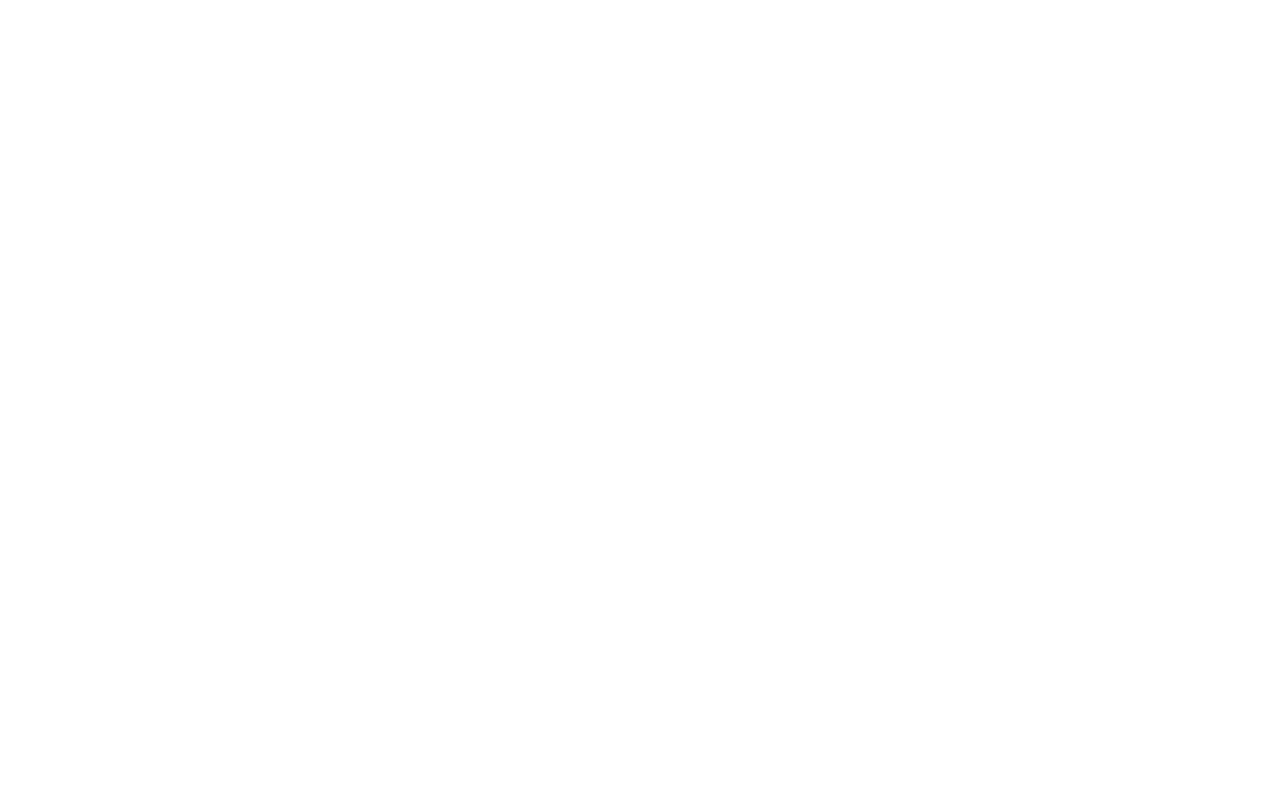
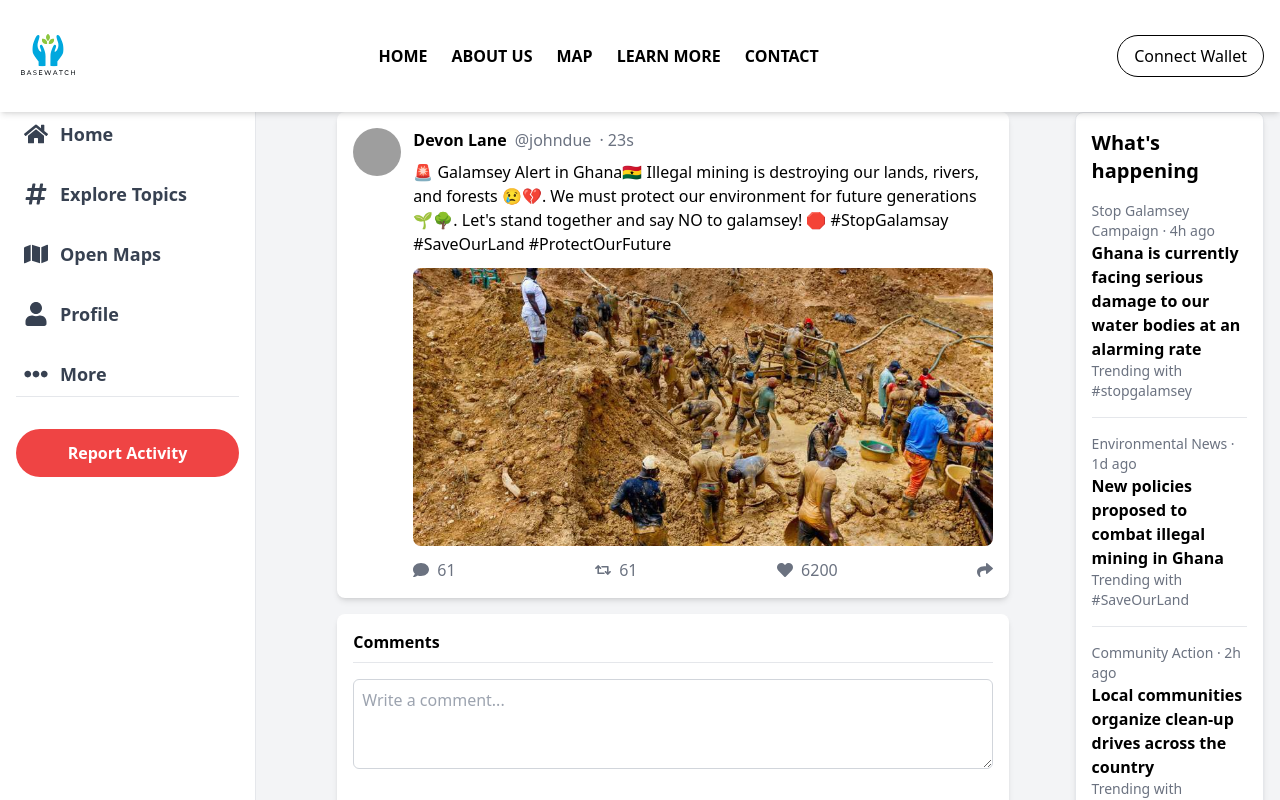
Before and after one commit to AWESOME04/basewatch, a React (Vite) app in the folder frontend/: page /post/0 in a window 1280 px wide. Before the commit this address had no page. Shown: the top 800 px of the page. Built offline with nearby package versions, Linux system fonts and the light colour scheme; grey boxes are pictures that could not be loaded.

Commit message:
feat: add page and routing to view a single post

```diff
--- a/frontend/src/App.tsx
+++ b/frontend/src/App.tsx
@@ -4,6 +4,7 @@
 import Explore from './pages/Explore';
 import ViewMap from './pages/ViewMap';
 import ReportActivity from './pages/ReportActivity';
+import SinglePostPage from './pages/SinglePostPage';
 
 function App() {
   return (
@@ -14,6 +15,7 @@
         <Route path="/explore" element={<Explore />} />
         <Route path="/maps" element={<ViewMap />} />
         <Route path="/report" element={<ReportActivity />} />
+        <Route path="/post/:postId" element={<SinglePostPage />} />
       </Routes>
     </Router>
   );
--- a/frontend/src/components/feed/MainContent.tsx
+++ b/frontend/src/components/feed/MainContent.tsx
@@ -1,3 +1,4 @@
+import { Link } from 'react-router-dom';
 import posts from '../../data/posts';
 import { FaComment, FaRetweet, FaHeart, FaShare } from 'react-icons/fa';
 
@@ -5,7 +6,8 @@
   return (
     <div className="space-y-4">
       {posts.map((post, index) => (
-        <div key={index} className="bg-white p-4 rounded-lg shadow-md hover:shadow-lg transition-shadow">
+        <Link to={`/post/${index}`} key={index} className="block">
+          <div className="bg-white p-4 rounded-lg shadow-md hover:shadow-lg transition-shadow">
             <div className="flex items-start space-x-3">
               <img src={post.author.avatar} alt={post.author.name} className="w-12 h-12 rounded-full" />
               <div className="flex-grow">
@@ -35,6 +37,7 @@
               </div>
             </div>
           </div>
+        </Link>
       ))}
     </div>
   );
--- a/frontend/src/pages/Feed.tsx
+++ b/frontend/src/pages/Feed.tsx
@@ -1,27 +1,35 @@
 import React from 'react';
-import { Link, useLocation } from 'react-router-dom';
-import {FaHome, FaHashtag, FaMap, FaUser, FaEllipsisH} from 'react-icons/fa';
+import { Link, Route, Routes, useLocation } from 'react-router-dom';
+import { FaHome, FaHashtag, FaMap, FaUser, FaEllipsisH } from 'react-icons/fa';
 import Header from '../components/shared/Header';
 import Sidebar from '../components/shared/Sidebar';
 import TrendingSection from '../components/feed/TrendingSection';
 import MainContent from '../components/feed/MainContent';
+import SinglePostPage from './SinglePostPage';
 
 const Feed: React.FC = () => {
   const location = useLocation();
 
   return (
     <div className="min-h-screen bg-gray-100">
-        <div className='pt-4'>
-          <Header mode="dashboard" isHomePage={false} />
-        </div>
+      <div className='pt-4'>
+        <Header mode="dashboard" isHomePage={false} />
+      </div>
       <div className="max-w-7xl mx-auto px-4 pt-20 lg:pt-24">
         <div className="flex flex-col lg:flex-row lg:space-x-8">
           <div className="hidden lg:block lg:w-64 flex-shrink-0">
             <Sidebar activePage={location.pathname} />
           </div>
           <main className="w-full lg:flex-grow mb-8">
-            <h1 className="text-2xl font-bold mb-4 text-light-blue">Home</h1>
-            <MainContent />
+            <Routes>
+              <Route path="/" element={
+                <>
+                  <h1 className="text-2xl font-bold mb-4 text-light-blue">Home</h1>
+                  <MainContent />
+                </>
+              } />
+              <Route path="/post/:postId" element={<SinglePostPage />} />
+            </Routes>
           </main>
           <div className="w-full lg:w-80 mt-8 lg:mt-0">
             <div className="lg:sticky lg:top-24">
--- a/frontend/src/pages/ReportActivity.tsx
+++ b/frontend/src/pages/ReportActivity.tsx
@@ -15,7 +15,7 @@
             <Sidebar activePage={location.pathname} />
           </div>
           <main className="flex-1">
-            <h1 className="text-2xl font-semibold text-gray-900 mb-6">Report Illegal Activity</h1>
+            <h1 className="text-2xl font-semibold text-gray-900 mb-6 text-light-blue">Report Illegal Activity</h1>
             <ReportForm />
           </main>
         </div>
--- /dev/null
+++ b/frontend/src/pages/SinglePostPage.tsx
@@ -0,0 +1,87 @@
+import React from 'react';
+import { useParams, useLocation } from 'react-router-dom';
+import { Post } from '../interfaces/Post';
+import { FaComment, FaRetweet, FaHeart, FaShare } from 'react-icons/fa';
+import posts from '../data/posts';
+import Header from '../components/shared/Header';
+import Sidebar from '../components/shared/Sidebar';
+import TrendingSection from '../components/feed/TrendingSection';
+
+const SinglePostPage: React.FC = () => {
+  const { postId } = useParams<{ postId: string }>();
+  const post: Post | undefined = posts.find((p, index) => index === Number(postId));
+  const location = useLocation();
+
+  if (!post) {
+    return <div>Post not found</div>;
+  }
+
+  return (
+    <div className="min-h-screen bg-gray-100">
+      <div className='pt-4'>
+        <Header mode="dashboard" isHomePage={false} />
+      </div>
+      <div className="max-w-7xl mx-auto px-4 pt-20 lg:pt-24">
+        <div className="flex flex-col lg:flex-row lg:space-x-8">
+          <div className="hidden lg:block lg:w-64 flex-shrink-0">
+            <Sidebar activePage={location.pathname} />
+          </div>
+          <main className="w-full lg:flex-grow mb-8">
+            <div className="max-w-2xl mx-auto">
+              <div className="bg-white p-4 rounded-lg shadow-md">
+                <div className="flex items-start space-x-3">
+                  <img src={post.author.avatar} alt={post.author.name} className="w-12 h-12 rounded-full" />
+                  <div className="flex-grow">
+                    <div className="flex items-center space-x-2">
+                      <h3 className="font-bold">{post.author.name}</h3>
+                      <span className="text-gray-500">@{post.author.username}</span>
+                      <span className="text-gray-500">· {post.timestamp}</span>
+                    </div>
+                    <p className="mt-2">{post.content}</p>
+                    {post.image && (
+                      <img src={post.image} alt="Post content" className="mt-3 rounded-lg w-full" />
+                    )}
+                    <div className="flex justify-between mt-3 text-gray-500">
+                      <button className="flex items-center space-x-2 hover:text-blue-500 transition-colors">
+                        <FaComment /> <span>{post.comments}</span>
+                      </button>
+                      <button className="flex items-center space-x-2 hover:text-green-500 transition-colors">
+                        <FaRetweet /> <span>{post.retweets}</span>
+                      </button>
+                      <button className="flex items-center space-x-2 hover:text-red-500 transition-colors">
+                        <FaHeart /> <span>{post.likes}</span>
+                      </button>
+                      <button className="flex items-center space-x-2 hover:text-blue-500 transition-colors">
+                        <FaShare />
+                      </button>
+                    </div>
+                  </div>
+                </div>
+              </div>
+              <div className="mt-4 bg-white p-4 rounded-lg shadow-md">
+                <h4 className="font-bold mb-2">Comments</h4>
+                <div className="border-t border-gray-200 pt-4">
+                  <textarea
+                    className="w-full p-2 border border-gray-300 rounded-md"
+                    rows={3}
+                    placeholder="Write a comment..."
+                  ></textarea>
+                  <button className="mt-2 bg-blue-500 text-white px-4 py-2 rounded-md hover:bg-blue-600 transition-colors">
+                    Post Comment
+                  </button>
+                </div>
+              </div>
+            </div>
+          </main>
+          <div className="w-full lg:w-80 mt-8 lg:mt-0">
+            <div className="lg:sticky lg:top-24">
+              <TrendingSection />
+            </div>
+          </div>
+        </div>
+      </div>
+    </div>
+  );
+};
+
+export default SinglePostPage;
```
Lines whose indentation alone changed are shown as unchanged.
